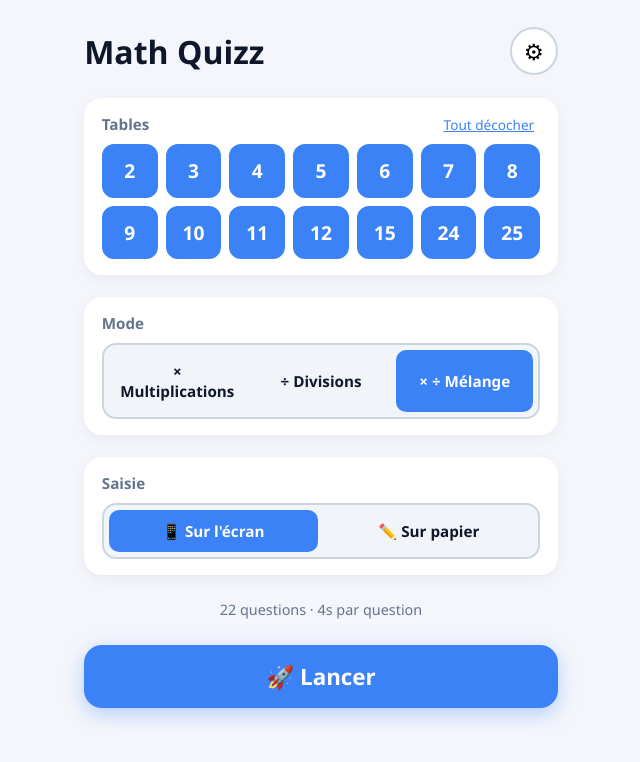
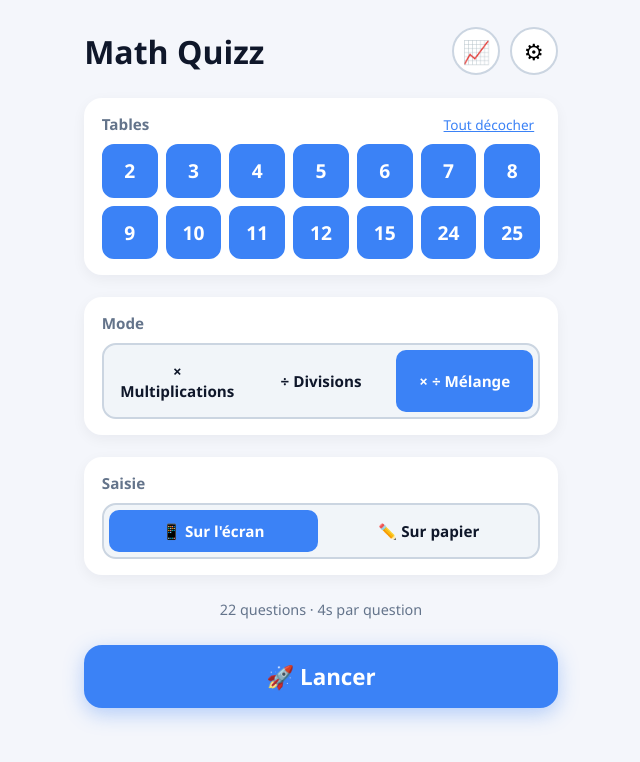
Before and after one commit to Sonike/math-quizz, a React (Vite) app: page / in a window 1280 px wide. Shown: the top 762 px of the page, without its empty margins (319-959 px from the left). Built offline with nearby package versions, Linux system fonts and the light colour scheme.

Commit message:
feat: add Mes résultats entry point and progress route

```diff
--- a/src/App.tsx
+++ b/src/App.tsx
@@ -4,6 +4,7 @@ import { SessionScreen } from './screens/SessionScreen';
 import { PaperSessionScreen } from './screens/PaperSessionScreen';
 import { ResultsScreen } from './screens/ResultsScreen';
 import { SettingsScreen } from './screens/SettingsScreen';
+import { ProgressScreen } from './screens/ProgressScreen';
 import type { SessionResult, Settings } from './domain/session';
 import {
   loadSettings,
@@ -12,7 +13,7 @@ import {
   clearAll,
 } from './storage/profileStore';
 
-type Screen = 'home' | 'session' | 'results' | 'settings';
+type Screen = 'home' | 'session' | 'results' | 'settings' | 'progress';
 
 export const App = () => {
   const [screen, setScreen] = useState<Screen>('home');
@@ -45,6 +46,7 @@ export const App = () => {
           onChange={setSettings}
           onStart={() => setScreen('session')}
           onOpenSettings={() => setScreen('settings')}
+          onOpenProgress={() => setScreen('progress')}
         />
       )}
       {screen === 'session' &&
@@ -69,6 +71,9 @@ export const App = () => {
           onBack={() => setScreen('home')}
         />
       )}
+      {screen === 'progress' && (
+        <ProgressScreen onBack={() => setScreen('home')} />
+      )}
     </div>
   );
 };
--- a/src/screens/HomeScreen.css
+++ b/src/screens/HomeScreen.css
@@ -81,3 +81,23 @@
   cursor: not-allowed;
   opacity: 0.7;
 }
+
+.home__header-actions {
+  display: flex;
+  gap: 0.6rem;
+}
+
+.home__progress-btn {
+  width: 3rem;
+  height: 3rem;
+  font-size: 1.4rem;
+  border: 2px solid var(--color-chip-border);
+  background: var(--color-card-bg);
+  border-radius: 50%;
+  cursor: pointer;
+  transition: transform 0.1s ease;
+}
+
+.home__progress-btn:hover {
+  transform: translateY(-2px);
+}
--- a/src/screens/HomeScreen.tsx
+++ b/src/screens/HomeScreen.tsx
@@ -9,16 +9,34 @@ type Props = {
   onChange: (next: Settings) => void;
   onStart: () => void;
   onOpenSettings: () => void;
+  onOpenProgress: () => void;
 };
 
-export const HomeScreen = ({ settings, onChange, onStart, onOpenSettings }: Props) => {
-  const seconds = (settings.durationPerQuestionMs / 1000).toFixed(1).replace('.0', '');
+export const HomeScreen = ({
+  settings,
+  onChange,
+  onStart,
+  onOpenSettings,
+  onOpenProgress,
+}: Props) => {
+  const seconds = (settings.durationPerQuestionMs / 1000)
+    .toFixed(1)
+    .replace('.0', '');
   const canStart = settings.selectedTables.length > 0;
 
   return (
     <div className="home">
       <header className="home__header">
         <h1>Math Quizz</h1>
+        <div className="home__header-actions">
+          <button
+            type="button"
+            className="home__progress-btn"
+            onClick={onOpenProgress}
+            aria-label="mes résultats"
+          >
+            📈
+          </button>
           <button
             type="button"
             className="home__settings-btn"
@@ -27,6 +45,7 @@ export const HomeScreen = ({ settings, onChange, onStart, onOpenSettings }: Prop
           >
             ⚙
           </button>
+        </div>
       </header>
       <section className="home__panel">
         <TableSelector
```
Also changed, not shown: 1 other file (tests, documents, lock files or other folders). Lines whose indentation alone changed are shown as unchanged.
